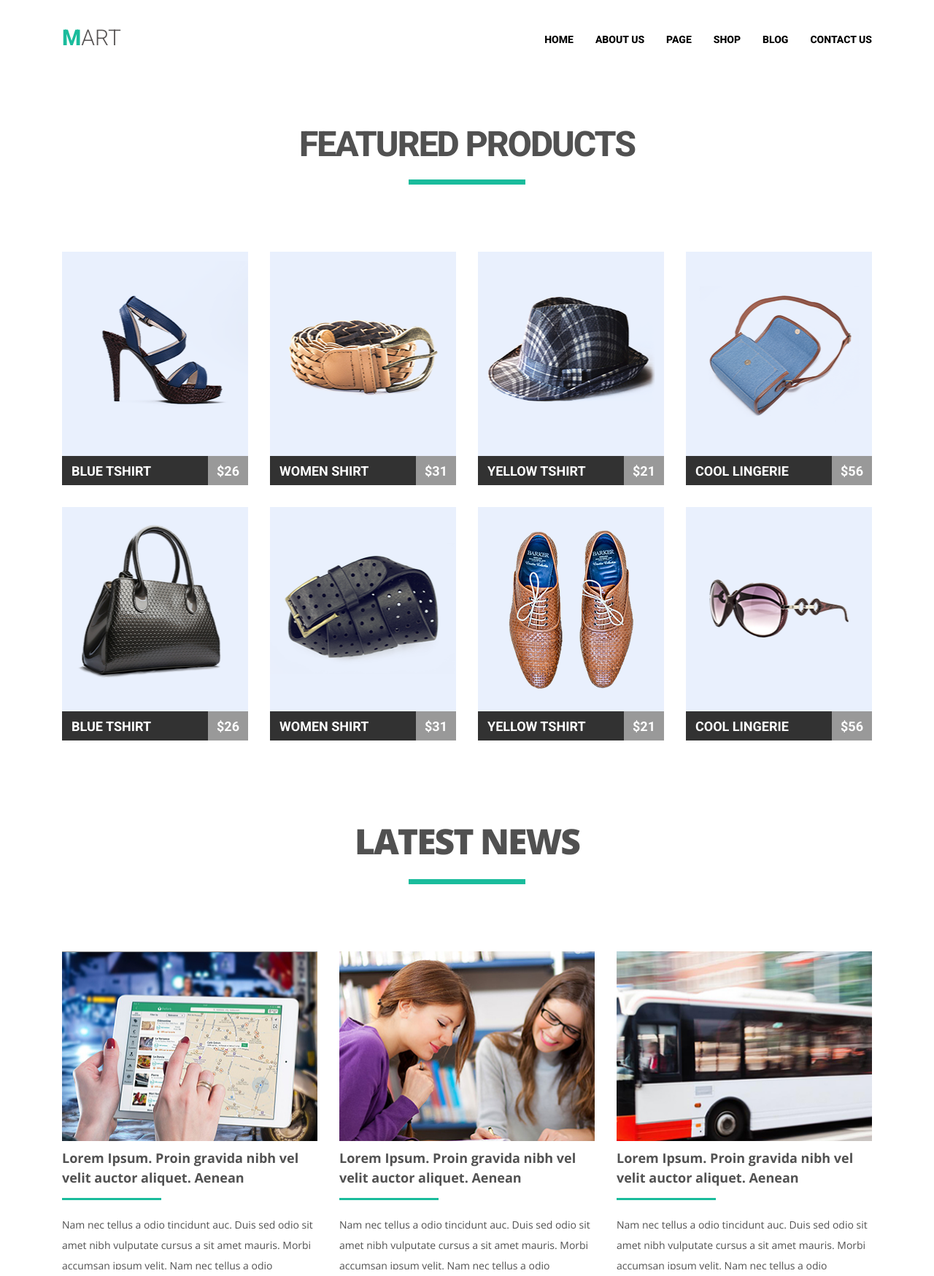
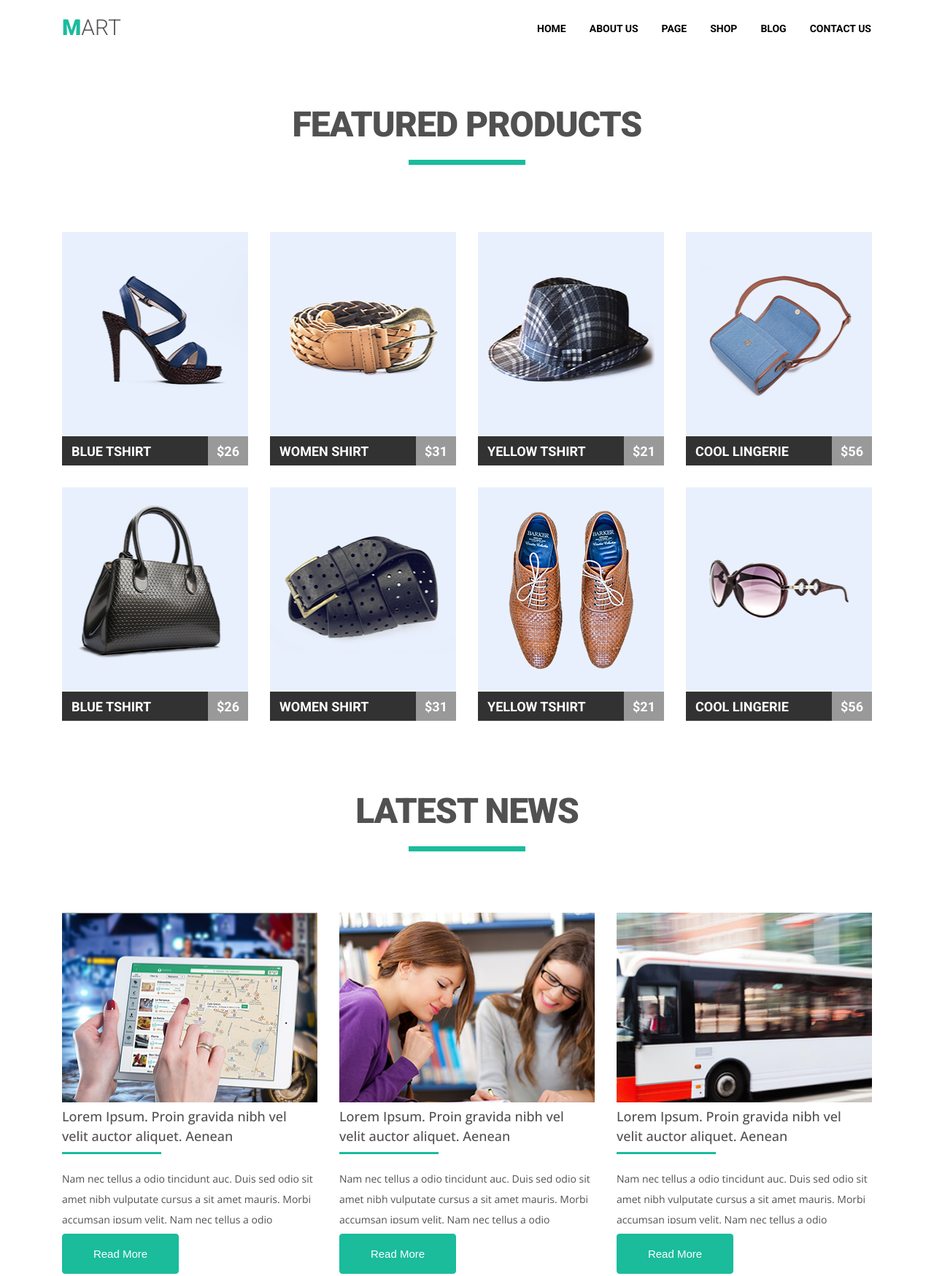
Before and after one commit to UncleLev/goit-fe-course, a plain HTML site: page html-css/modul_4/index.html in a window 1280 px wide. Shown: the top 1749 px of the page at 73% size. Drawn offline with nearby package versions, Linux system fonts and the light colour scheme.

Commit message:
fixing, padding, margin

```diff
--- a/html-css/modul_3/css/style.css
+++ b/html-css/modul_3/css/style.css
@@ -1,41 +1,24 @@
-*
+body
 {
 	margin: 0px;
 	color: #626262;
-	padding: 0px;
 	font-family: 'Playfair Display', serif;
-
 }
 
 
 
 header
 {
-	padding-top: 75px;
-	margin-bottom: 100px;
+	padding: 74px 8px 76px 8px;
 }
 
-.menu
+ul
 {
-	display: block;
-	margin: 0px auto 0px auto;
-	width: 820px;
+	padding: 0;
+	margin: 0px auto;
+	width: 860px;
 
 }
-li
-{
-	display: inline-block;
-	width: 200px;
-	text-align: center;
-
-}
-.uppertext_using
-{
-	text-transform: uppercase;
-	font-family: ubuntu;
-	color: #beb8ab;
-}
-
 
 a:hover
 {
@@ -43,30 +26,62 @@ a:hover
 }
 a
 {
+	color: #626262;
+	display: block;
+	padding: 10px 5px;
 	outline: none;
 	text-decoration: none;
 	text-transform: uppercase;
 	font-size: 14px;
 }
+
+li
+{
+	display: inline-block;
+	width: 200px;
+	text-align: center;
+	margin-right: 10px;
+	font-size: 0;
+}
+
+li:last-child
+{
+	margin-right: 0;
+}
+h3
+{
+	font-family: 'Ubuntu', sans-serif;
+	text-transform: uppercase;
+	color: #beb8ab;
+	font-size: 14px;
+	margin: 0 0 20px 0;
+	font-weight: normal;
+}
+
+
+
 img{
 	width: 420px;
 	height: 280px;
+	margin-bottom: 30px;
 }
 
 p{
-	margin-top: 30px;
-	width: 420px;
+	line-height: 1.6;
 	font-size: 14px;
+	margin: 0;
 }
 h2
 {
-	margin-top: 30px;
+	font-weight: normal;
+	margin:0 0 30px 0;
 	font-size: 30px;
 }
-.are
+main
 {
+	padding: 10px;
 	display: block;
-	width: 904px;
+	width: 900px;
 	margin: 0px auto;
 }
 section
@@ -74,15 +89,13 @@ section
 
 	display: inline-block;
 	width: 900px;
-	margin: 0px auto 100px auto;
-	/* margin-bottom: 100px; */
+	margin: 0px auto 130px auto;
 	font-size: 0px;
-	/* height: 600px; */
 }
 
-section:last-child
+section:nth-child(3)
 {
-	margin-bottom: 0px;
+	margin-bottom: 60px;
 }
 .coloms_block
 {
@@ -102,27 +115,26 @@ footer
 	padding-bottom: 55px;
 }
 
-.button-item:hover , .button-item:focus
+.button-item:hover , .button-item:focus, .button-item:active
 {
 	outline: none;
 	color: #03a9f4;
 }
 .button-item:active
 {
-	outline: none;
-	color: #03a9f4;
 	border: 1px solid #03a9f4;
 }
 
 
 .button-item
 {
+	font-family: 'Playfair Display', serif;
 	display: block;
+	color: #626262;
 	margin: 0px auto 60px auto;
 	background-color: white;
-	margin: 0px auto;
 	width: 165px;
-	height: 60px;
+	padding: 16px;
 	border: 1px solid #626262;
 	font-size: 20px;
 }
--- a/html-css/modul_4/css/style.css
+++ b/html-css/modul_4/css/style.css
@@ -1,8 +1,4 @@
-*{
-    margin: 0px;
-    padding: 0px;
-    color: #515151;
-}
+
 .clearfix::after
 {
     display: table;
@@ -11,47 +7,55 @@
 }
 body{
     font-family: 'Roboto', sans-serif;
+    margin: 0px;
+    color: #515151;
+}
+.container
+{
+    margin: 0px auto;
+    width: 1110px;
+}
+/* HEADER */
+header{
+    padding-top: 20px;
+    margin: 0 auto 68px auto;
+    width: 1110px;
+}
+nav{
+    float: right;
 }
 
-header{
-    padding-top: 34px;
-    padding-bottom: 25px;
-    margin: 0px auto;
-
-
-}
-#logotipe
-{
+#logotipe{
     text-align: left;
     text-transform: uppercase;
     float: left;
     color: #555252;
     font-size: 30px;
-    font-weight: 100;
+    font-weight: 300;
+    margin: 0;
 }
-#logotipe::first-letter
-{
+#logotipe::first-letter{
     color: #1abc9c;
-    font-weight: 800;
+    font-weight: 900;
 
 
 }
-
-.site-navigation
-{
-    width: 465px;
-    float: right;
-    margin-top: 10px;
-    /* text-align: right; */
+/* nav */
+nav{
+    padding-top: 10px;
 }
 
+.site-navigation{
+    padding: 0;
+    /* width: 465px; */
+    float: right;
+    margin: 0 0 0 0;
+}
 
+.site-navigation-item a:hover{
+    color: #1abc9c;
+}
 
-.site-navigation-item a:hover
-{
-    color: #1abc9c;
-
-}
 .site-navigation-item{
     float: right;
     text-transform: uppercase;
@@ -59,45 +63,55 @@ header{
     font-weight: 800;
     margin: 0px 15px;
 }
+
 .site-navigation-item:nth-child(1)
 {
     margin-right: 0;
 }
+
 .site-navigation-item:last-child
 {
     margin-left: 0;
 }
-
 
 .site-navigation-item a{
     text-decoration: none;
     color: #000000;
     transition: 0.4s;
     font-size: 14px;
+    padding: 1px;
+    max-width: 85px;
 }
+/* nav */
+/* HEADER */
 
-.h2featur ,.h2news{
-    font-weight: 800;
+/* featured-proucts */
+h2{
+    font-weight: 900;
     text-align: center;
     text-transform: uppercase;
     font-size: 48px;
-    margin-bottom: 92px;
-    padding-top: 75px;
-    letter-spacing: -2px;
-    /* line-height: 2; */
+    margin: 0 0 92px 0;
+    padding-top: 0px;
+    line-height: 2;
+    letter-spacing: -1px;
 }
-.h2featur::after , .h2news::after
+
+h2::after
 {
     content: '';
     display: block;
     height: 7px;
     width: 160px;
     background-color: #1abc9c;
-    margin: 20px auto 0 auto;
-
+    margin: 0px auto 0 auto;
 }
 
-
+.featured-proucts
+{
+    padding: 0;
+    margin: 0 0 46px 0;
+}
 
 .gallery-item::before
 {
@@ -107,38 +121,47 @@ header{
     background: #e9f0fd;
     background-position: center;
 }
+
 .gallery-item:nth-child(1)::before
 {
     background-image: url('../img/product1.png');
 }
+
 .gallery-item:nth-child(2)::before
 {
     background-image: url('../img/product2.png');
 }
+
 .gallery-item:nth-child(3)::before
 {
     background-image: url('../img/product9.png');
 }
+
 .gallery-item:nth-child(4)::before
 {
     background-image: url('../img/product4.png');
 }
+
 .gallery-item:nth-child(5)::before
 {
     background-image: url('../img/product3.png');
 }
+
 .gallery-item:nth-child(6)::before
 {
     background-image: url('../img/product5.png');
 }
+
 .gallery-item:nth-child(7)::before
 {
     background-image: url('../img/product6.png');
 }
+
 .gallery-item:nth-child(8)::before
 {
     background-image: url('../img/product8.png');
 }
+
 .gallery-item
 {
     list-style: none;
@@ -160,61 +183,68 @@ header{
 {
     background: #1abc9c;
 }
-.gallery-item p
+
+.gallery-item p, a
 {
     color: #ffffff;
-
     text-transform: uppercase;
     float: left;
     font-size: 18px;
     font-weight: bold;
+}
+a{
+    text-decoration: none;
 
 }
-.name-item
-{
-    padding: 10px 0 10px 13px;
-    width: 187px;
+
+.name-item{
+
+    margin: 0;
+    padding: 10px 13px 10px 13px;
+    width: 174px;
 }
+
 .prise-item
 {
+    margin: 0;
     padding: 10px 0 10px 0;
     width: 55px;
     background-color: rgba(255,255,255,0.5);
     text-align: center;
 }
+
 .prise-item::before
 {
     content: '$';
 }
+/* featured-proucts */
 
-.container
+
+/* BLOG */
+#h2news
 {
-    margin: 0px auto;
-    width: 1110px;
-}
-footer
-{
-    padding-bottom: 81px;
-    font-family: 'Open Sans', sans-serif;
+    margin-bottom: 84px;
 }
 .blogg
 {
-    margin: 0 auto;
+    padding: 0;
+    margin: 0 auto 60px auto;
     list-style: none;
 }
 
 .blog-item
 {
+    font-family: 'Open Sans', sans-serif;
     float: left;
     width: 350px;
-    height: 520px;
-    padding-right: 30px;
+    margin-right: 30px;
     overflow: hidden;
+    /* padding: 5px; */
 }
 
 .blog-item:last-child
 {
-    padding-right: 0px;
+    margin-right: 0px;
 }
 
 .blog-img
@@ -223,24 +253,52 @@ footer
     font-size: 0px;
     height: 260px;
     width: 350px;
+    margin: 0 0 6px 0;
 
 }
+
+.blog-text-big
+{
+    /* word-spacing: 3.5px; */
+    width: 320px;
+    font-size: 18px;
+    font-weight: 500;
+    line-height: 1.5;
+    margin: 0 0 20px 0;
+
+}
+.blog-text-big::after
+{
+    margin-top: 8px;
+    content: '';
+    display: block;
+    height: 3px;
+    width: 136px;
+    background-color: #1abc9c;
+}
+
 .blogg-text
 {
+    height: 75px;
+    line-height: 2;
+    overflow: hidden;
     font-size: 14px;
+    margin: 0 0 14px 0;
 }
+/* BUTTON */
 .blog-button
 {
-    margin-top: 20px;
-    width: 150px;
-    height: 60px;
+    width: 160px;
+    padding: 18px 0 18px 0;
     background: #1abc9c;
     border: 0;
-    font-size: 16px;
+    font-size: 15px;
+    font-weight: lighter;
     color: #fff;
     transition: 0.5s;
     overflow: hidden;
-    border-radius: 5px;
+    border-radius: 4px;
+    border: 1px solid #1abc9c;
 }
 .blog-button:hover , .blog-button:focus , .blog-button:active
 {
@@ -249,29 +307,3 @@ footer
     background: none;
     color: #1abc9c;
 }
-.blog-text-big
-{
-    font-size: 18px;
-    font-weight: bold;
-    line-height: 1.5;
-    margin-top: 10px;
-
-}
-.blog-text-big::after
-{
-    content: '';
-    display: block;
-    height: 3px;
-    width: 136px;
-    background-color: #1abc9c;
-    margin-top: 14px;
-}
-
-.blogg-text
-{
-    padding-top: 20px;
-    height: 75px;
-    line-height: 2;
-    overflow: hidden;
-    font-size: 14px;
-}
--- a/html-css/modul_4/index.html
+++ b/html-css/modul_4/index.html
@@ -5,67 +5,68 @@
     <meta name="viewport" content="width=device-width, initial-scale=1.0">
     <meta http-equiv="X-UA-Compatible" content="ie=edge">
     <link rel="stylesheet" href="./css/style.css">
-    <link href="https://fonts.googleapis.com/css?family=Open+Sans:300,400,600,700,800,900" rel="stylesheet">
-    <link href="https://fonts.googleapis.com/css?family=Roboto:300,400,500,700,800,900" rel="stylesheet">
+    <link href="https://fonts.googleapis.com/css?family=Open+Sans:400,500,800" rel="stylesheet">
+    <link href="https://fonts.googleapis.com/css?family=Roboto:300,400,700,900" rel="stylesheet">
     <title>Modul_4</title>
 </head>
 <body>
-    <header class="clearfix container">
+    <header class="clearfix">
         <p id="logotipe">
             mart
         </p>
-                <nav class="clearfix">
-                    <ul class="site-navigation">
+            <nav class="">
+            <ul class="site-navigation clearfix">
                     <li class="site-navigation-item"><a href="#">contact us</a></li>
                     <li class="site-navigation-item"><a href="#">blog</a></li>
                     <li class="site-navigation-item"><a href="#">shop</a></li>
                     <li class="site-navigation-item"><a href="#">page</a></li>
                     <li class="site-navigation-item" ><a href="#">about us</a></li>
                     <li class="site-navigation-item"><a href="#">home</a></li>
-
                 </ul>
             </nav>
     </header>
      <main class="container clearfix">
-        <h2 class="h2featur">featured products</h2>
+         <!-- gallery-item -->
+        <h2 >featured products</h2>
         <ul class="featured-proucts clearfix">
             <li class="gallery-item">
-                <p class="name-item">blue tshirt</p>
+                <a class="name-item"href="#">blue tshirt</a>
                  <p class="prise-item">26</p>
             </li>
             <li class="gallery-item">
-                <p class="name-item">women shirt</p>
+                <a class="name-item"href="#">women shirt</a>
                 <p class="prise-item">31</p>
             </li>
             <li class="gallery-item">
-                <p class="name-item">yellow tshirt</p>
+                <a class="name-item"href="#">yellow tshirt</a>
                 <p class="prise-item">21</p>
             </li>
             <li class="gallery-item">
-                <p class="name-item">cool lingerie</p>
+                <a class="name-item"href="#">cool lingerie</a>
                 <p class="prise-item">56</p>
             </li>
             <li class="gallery-item">
-                <p class="name-item">blue tshirt</p>
+                <a class="name-item"href="#">blue tshirt</a>
                 <p class="prise-item">26</p>
             </li>
             <li class="gallery-item">
-                <p class="name-item">women shirt</p>
+                <a class="name-item"href="#">women shirt</a>
                 <p class="prise-item">31</p>
             </li>
             <li class="gallery-item">
-                <p class="name-item">yellow tshirt</p>
+                <a class="name-item"href="#">yellow tshirt</a>
                 <p class="prise-item">21</p>
             </li>
             <li class="gallery-item">
-                <p class="name-item">cool lingerie</p>
+                <a class="name-item"href="#">cool lingerie</a>
                 <p class="prise-item">56</p>
             </li>
 
         </ul>
-    </main>
-    <footer class="clearfix container">
-        <h2 class="h2news">latest news</h2>
+
+        <!-- gallery-item -->
+
+        <h2 id="h2news">latest news</h2>
         <ul class="blogg clearfix">
             <li class="blog-item">
                 <img src="./img/ipad-632394_960_7202.jpg" alt="#" class="blog-img">
@@ -88,7 +89,7 @@
                     <button class="blog-button">Read More</button>
                 </li>
         </ul>
-    </footer>
+    </main>
 
 </body>
 </html>
```
Also changed, not shown: html-css/modul_3/index.html (+17 -20 lines). Lines whose indentation alone changed are shown as unchanged.
